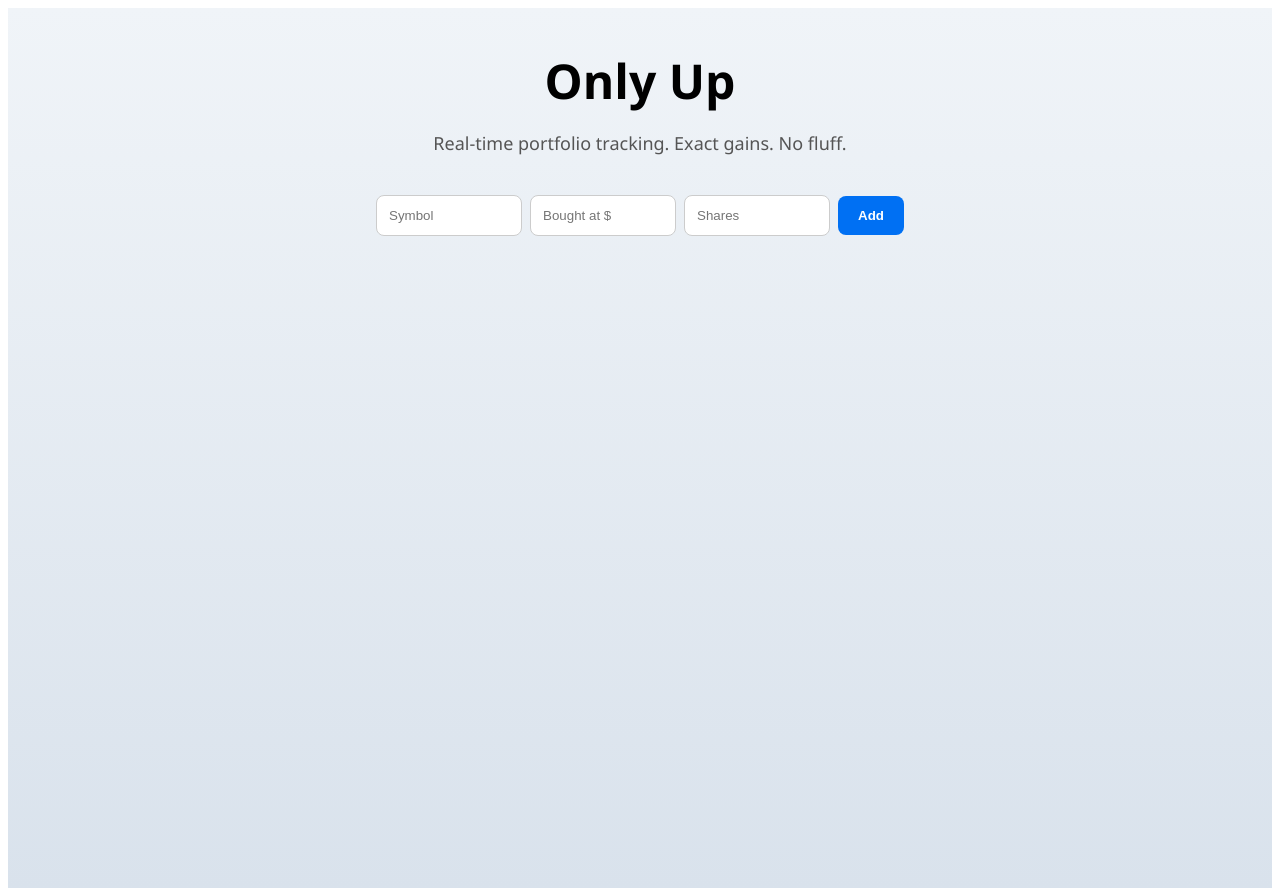
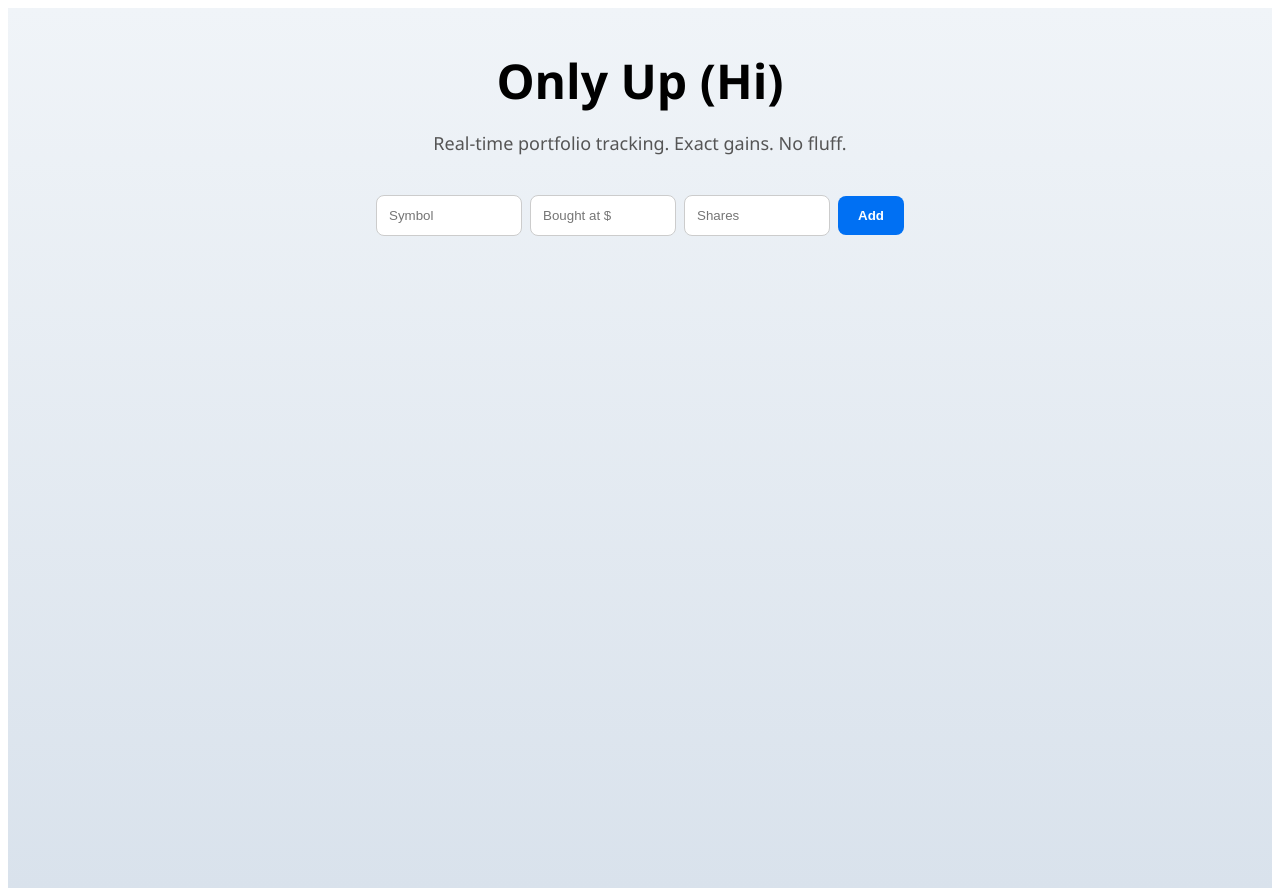
Before and after one commit to nmirpuri/Only-Up-Investing, a Next.js app: page / in a window 1280 px wide. Built offline with nearby package versions, Linux system fonts and the light colour scheme.

Commit message:
Update page.js

```diff
--- a/app/page.js
+++ b/app/page.js
@@ -86,7 +86,7 @@ const gainLoss =
     >
       {/* Header */}
       <header style={{ textAlign: "center", marginBottom: "40px" }}>
-        <h1 style={{ fontSize: "48px", margin: 0 }}>Only Up</h1>
+        <h1 style={{ fontSize: "48px", margin: 0 }}>Only Up (Hi)</h1>
         <p style={{ fontSize: "18px", color: "#555" }}>
           Real-time portfolio tracking. Exact gains. No fluff.
         </p>
```
